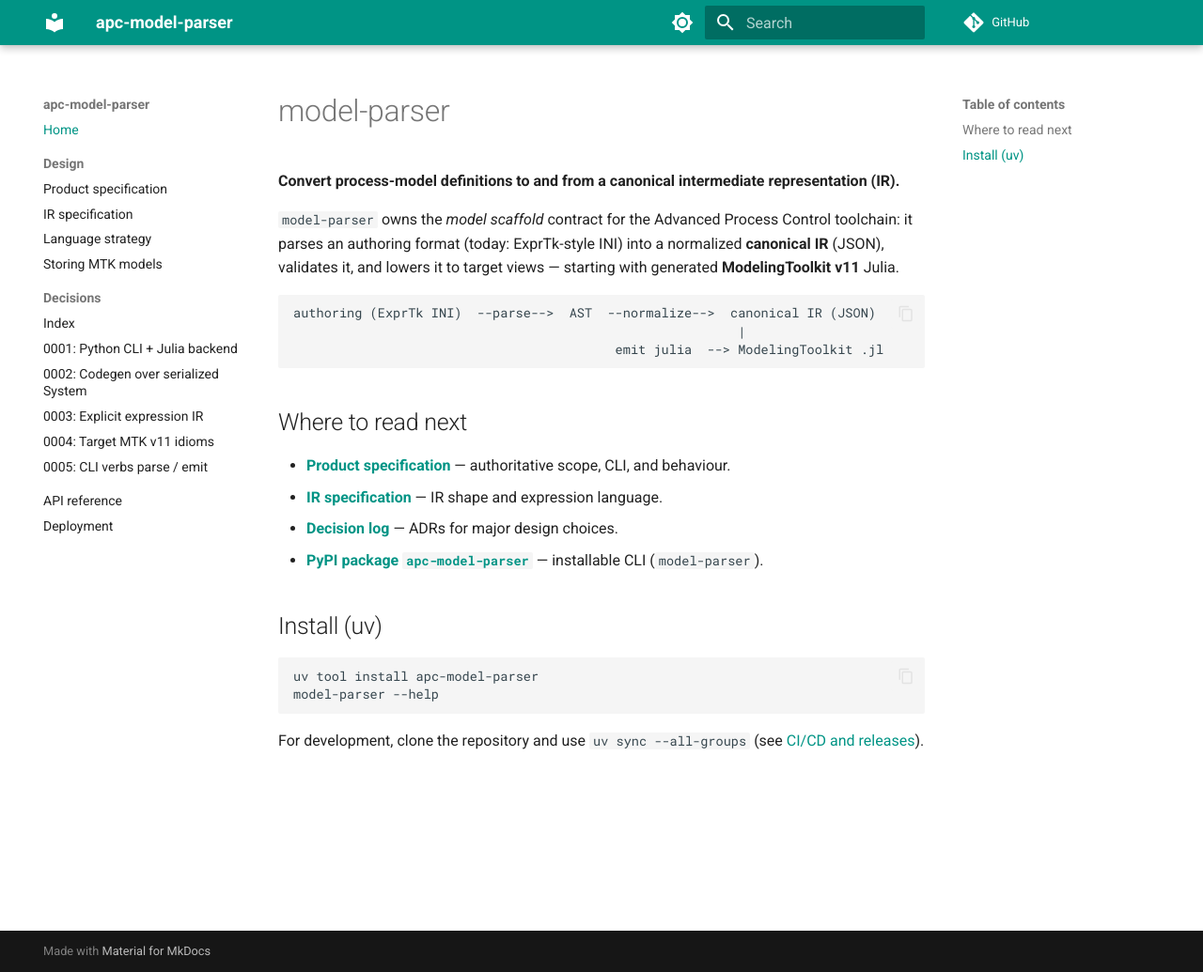
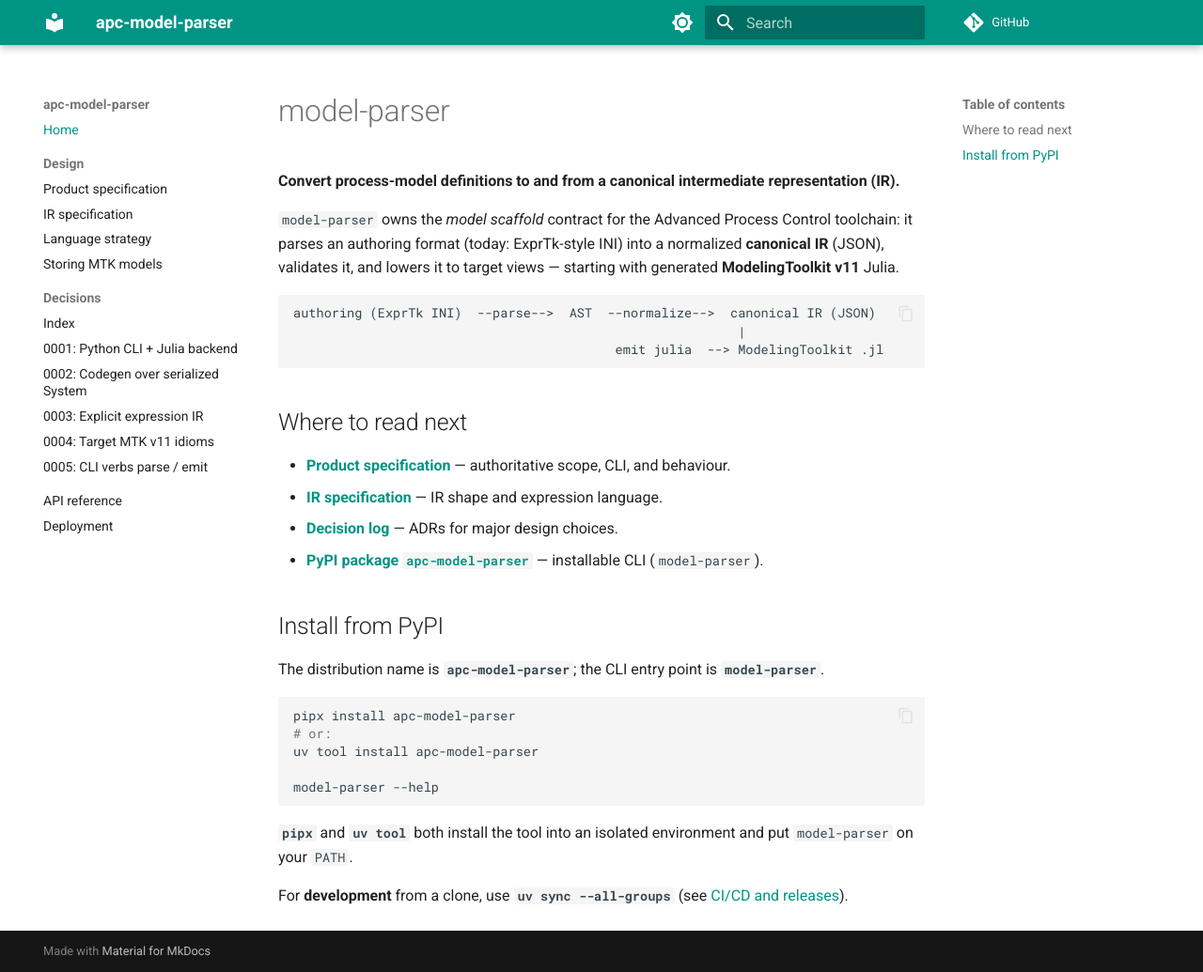
Before and after one commit to Advanced-Process-Control/model-parser, an MkDocs documentation site: the page built from docs/index.md, in a window 1280 px wide and 1035 px high. Shown: the whole window at 94% size. Built offline with MkDocs 1.6.1 and Material for MkDocs 9.7.7, drawn with Linux system fonts in a browser that asks for light colours; comment, search, counter and statistics services are not loaded.

Commit message:
docs: document pipx and uv tool install for apc-model-parser

````diff
--- a/docs/index.md
+++ b/docs/index.md
@@ -20,12 +20,18 @@ authoring (ExprTk INI)  --parse-->  AST  --normalize-->  canonical IR (JSON)
 - **[Decision log](decisions/index.md)** — ADRs for major design choices.
 - **[PyPI package `apc-model-parser`](https://pypi.org/project/apc-model-parser/)** — installable CLI (`model-parser`).
 
-## Install (uv)
+## Install from PyPI
+
+The distribution name is **`apc-model-parser`**; the CLI entry point is **`model-parser`**.
 
 ```bash
+pipx install apc-model-parser
+# or:
 uv tool install apc-model-parser
+
 model-parser --help
 ```
 
-For development, clone the repository and use `uv sync --all-groups` (see
-[CI/CD and releases](deployment/ci-cd.md)).
+**`pipx`** and **`uv tool`** both install the tool into an isolated environment and put `model-parser` on your `PATH`.
+
+For **development** from a clone, use **`uv sync --all-groups`** (see [CI/CD and releases](deployment/ci-cd.md)).
````
Also changed, not shown: AGENTS.md (+1 -1 lines), README.md (+15 -1 lines), docs/chatlogs/2026-06-01_docs-pipx-pypi-install.md (added, +62 -0 lines), docs/deployment/ci-cd.md (+2 -0 lines).
